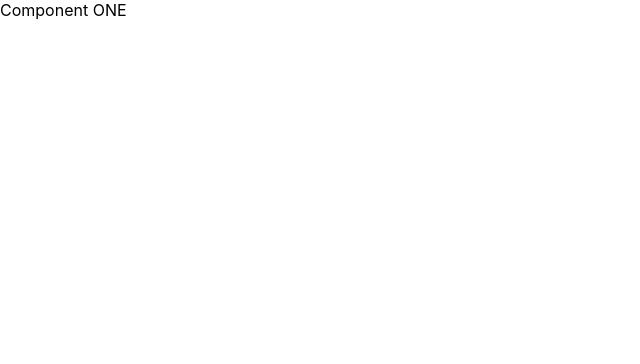
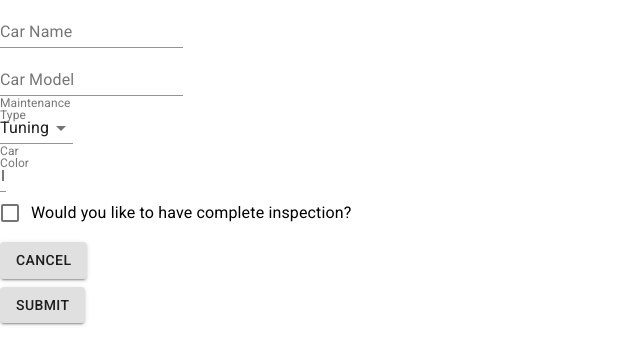
Before and after one commit to Monfernape/react-eblock, a React (Create React App) app: page / in a window 1280 px wide. Shown: the top 364 px of the page, without its empty margins (0-640 px from the left). Built offline with nearby package versions, Linux system fonts and the light colour scheme.

Commit message:
Created order screen.

```diff
--- a/package.json
+++ b/package.json
@@ -14,12 +14,12 @@
     "@types/react-dom": "^16.9.5",
     "@types/react-redux": "^7.1.7",
     "@types/react-router-dom": "^5.1.3",
-    "axios": "^0.19.2",
     "react": "^16.13.1",
     "react-dom": "^16.13.1",
     "react-redux": "^7.2.0",
     "react-router-dom": "^5.1.2",
     "react-scripts": "3.4.1",
+    "react-uuid": "^1.0.2",
     "redux": "^4.0.5",
     "redux-thunk": "^2.3.0",
     "typescript": "^3.8.3"
--- a/src/App.tsx
+++ b/src/App.tsx
@@ -6,11 +6,13 @@ import Routing from './Routing';
 
 const App: React.FC = () => {
   return (
-    <Provider store={store}>
-      <Logger>
-        <Routing />
-      </Logger>
-    </Provider>
+    <div>
+      <Provider store={store}>
+        <Logger>
+          <Routing />
+        </Logger>
+      </Provider>
+    </div>
   );
 }
 
--- /dev/null
+++ b/src/Config/Constants.ts
@@ -0,0 +1,6 @@
+export const MaintenanceTypeData = [
+    { id: "1", option: "Tuning" },
+    { id: "2", option: "Inspection" },
+    { id: "3", option: "Brakes Service" },
+    { id: "4", option: "Parts Replacement" }
+];
--- /dev/null
+++ b/src/Config/react-uuid.d.ts
@@ -0,0 +1,5 @@
+import uuid from 'react-uuid';
+
+export const uuId = uuid;
+
+export default uuId;
--- /dev/null
+++ b/src/CreateOrder/CreateOrder.tsx
@@ -0,0 +1,124 @@
+import React, { useState } from 'react';
+import Checkbox from '@material-ui/core/Checkbox';
+import FormControlLabel from '@material-ui/core/FormControlLabel';
+import Button from '@material-ui/core/Button';
+import FormControl from '@material-ui/core/FormControl';
+import InputLabel from '@material-ui/core/InputLabel';
+import Input from '@material-ui/core/Input';
+import Select from '@material-ui/core/Select';
+import MenuItem from '@material-ui/core/MenuItem';
+import CreateOrderModel from '../Models/CreateOrderModel';
+import { MaintenanceTypeData } from '../Config/Constants';
+import { setOrder } from '../services/CreateOrderService';
+const uuid = require('react-uuid');
+
+const CreateOrder = () => {
+    const [model, setModel] = useState<CreateOrderModel>(new CreateOrderModel());
+    const [maintenanceTypeData, setMaintenanceTypeData] = useState(MaintenanceTypeData);
+    const [maintenanceTypeItemId, setMaintenanceTypeItemId] = useState(MaintenanceTypeData.find(x => x.id === model.selectedMaintenanceTypeId)?.id);
+    const handleChange = (event: any) => {
+        setMaintenanceTypeItemId(event.target.value);
+    }
+
+    const handleSubmit = () => {
+        console.log('Submit button clicked.');
+        let obj = {
+            id: uuid(), userName: "usman", carName: model.carName, carModel: model.carModel,
+            selectedMaintenanceTypeId: MaintenanceTypeData.find(x => x.id === maintenanceTypeItemId)?.id || "",
+            dtExpectedReturnDate: model.dtExpectedReturnDate, carColor: model.carColor, isInspection: model.isInspection
+        };
+        console.log('obj:', obj)
+        setOrder([obj]);
+    }
+
+    const handleCancel = () => {
+        console.log('Cancel button clicked.')
+    }
+
+    return (
+        <div>
+            <div >
+                <FormControl>
+                    <InputLabel htmlFor="component-helper">Car Name</InputLabel>
+                    <Input
+                        id="carNameId"
+                        value={model.carName}
+                        onChange={(e) => setModel({ ...model, carName: e.target.value })}
+                        aria-describedby="component-helper-text"
+                    />
+                </FormControl>
+            </div>
+
+            <div>
+                <FormControl>
+                    <InputLabel htmlFor="component-helper">Car Model</InputLabel>
+                    <Input
+                        id="carModelId"
+                        value={model.carModel}
+                        onChange={(e) => setModel({ ...model, carModel: e.target.value })}
+                        aria-describedby="component-helper-text"
+                    />
+                </FormControl>
+            </div>
+
+            <div>
+                <FormControl>
+                    <InputLabel id="demo-simple-select-label">Maintenance Type</InputLabel>
+                    <Select
+                        labelId="demo-simple-select-label"
+                        id="demo-simple-select"
+                        value={maintenanceTypeItemId}
+                        onChange={(event) => handleChange(event)}
+                    >
+                        {/* { Generating dynamic MenuItems} */}
+                        {maintenanceTypeData.map((item, index) => (
+                            <MenuItem value={item.id}>{item.option}</MenuItem>
+                        ))}
+                    </Select>
+                </FormControl>
+            </div>
+
+            <div>
+                <FormControl>
+                    <InputLabel htmlFor="component-helper">Car Color</InputLabel>
+                    <Input
+                        id="carColorId"
+                        type="color"
+                        value={model.carColor}
+                        aria-describedby="component-helper-text"
+                    />
+                </FormControl>
+            </div>
+
+            <div>
+                <FormControlLabel
+                    value={model.isInspection}
+                    control={<Checkbox color="primary" />}
+                    label="Would you like to have complete inspection?"
+                    labelPlacement="end"
+                />
+            </div>
+            <div>
+                <Button
+                    variant="contained"
+                    onClick={() => handleCancel()}
+                    className="right-align"
+                    style={{ marginTop: 8, marginRight: 120 }} >
+                    Cancel
+                </Button>
+            </div>
+
+            <div>
+                <Button
+                    variant="contained"
+                    onClick={() => handleSubmit()}
+                    className="right-align"
+                    style={{ marginTop: 8, marginRight: 120 }} >
+                    Submit
+                </Button>
+            </div>
+        </div>
+    );
+}
+
+export default CreateOrder;
--- /dev/null
+++ b/src/Models/CreateOrderModel.ts
@@ -0,0 +1,18 @@
+export interface MaintenanceType {
+  id: number;
+  option: string;
+}
+
+export class CreateOrderModel {
+
+  id: string = "";
+  userName: string = "";
+  carName: string = "";
+  carModel: string = "";
+  isInspection: boolean = false;
+  selectedMaintenanceTypeId: string = "1";
+  dtExpectedReturnDate = "";
+  carColor: string = "";
+}
+
+export default CreateOrderModel;
--- a/src/Routing.tsx
+++ b/src/Routing.tsx
@@ -1,5 +1,6 @@
 import React from 'react'
 import { BrowserRouter as Router, Route, Switch, Redirect } from 'react-router-dom';
+import CreateOrder from './CreateOrder/CreateOrder';
 
 //TODO: IMPLEMENTING AUTH
 const Routing: React.FC = () => {
@@ -9,7 +10,7 @@ const Routing: React.FC = () => {
                 <Route exact path="/"
                     component={() =>
                         <div>
-                                Component ONE
+                            <CreateOrder />
                         </div>
                         // <PrivateRoute
                         //     yes={() => (
--- /dev/null
+++ b/src/services/CreateOrderService.tsx
@@ -0,0 +1,10 @@
+import CreateOrderService from '../Models/CreateOrderModel';
+
+    export const setOrder = (data: CreateOrderService[]) => {
+        let getStoredOrders = {};
+        let activeUser = 'usman';
+        console.log("data: ", data);
+        getStoredOrders = (localStorage.getItem(`order${activeUser}`) || {});
+        let addedNewData = getStoredOrders ? {...getStoredOrders}: [data];
+        localStorage.setItem('activeUser', JSON.stringify(addedNewData));
+    }
```
Also changed, not shown: 1 other file (tests, documents, lock files or other folders). Lines whose indentation alone changed are shown as unchanged.
